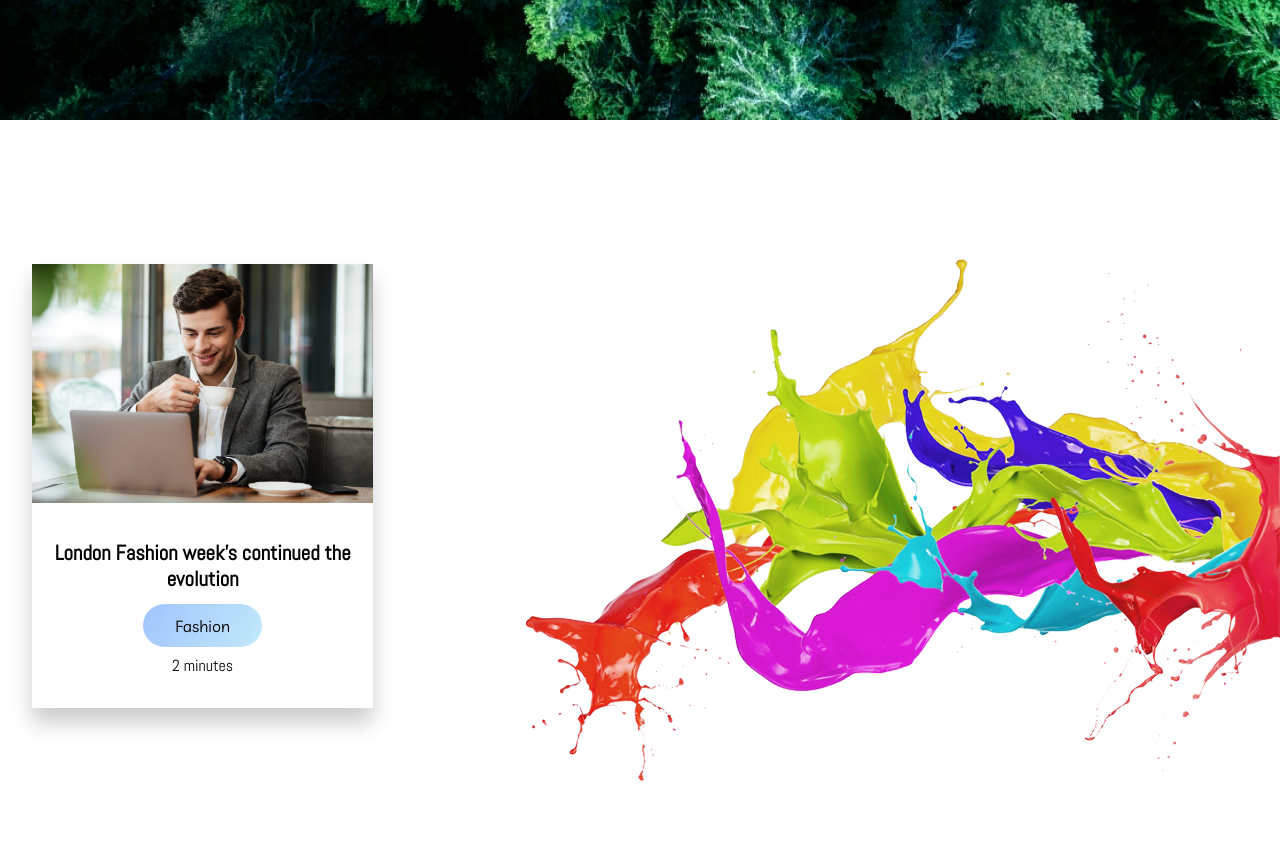
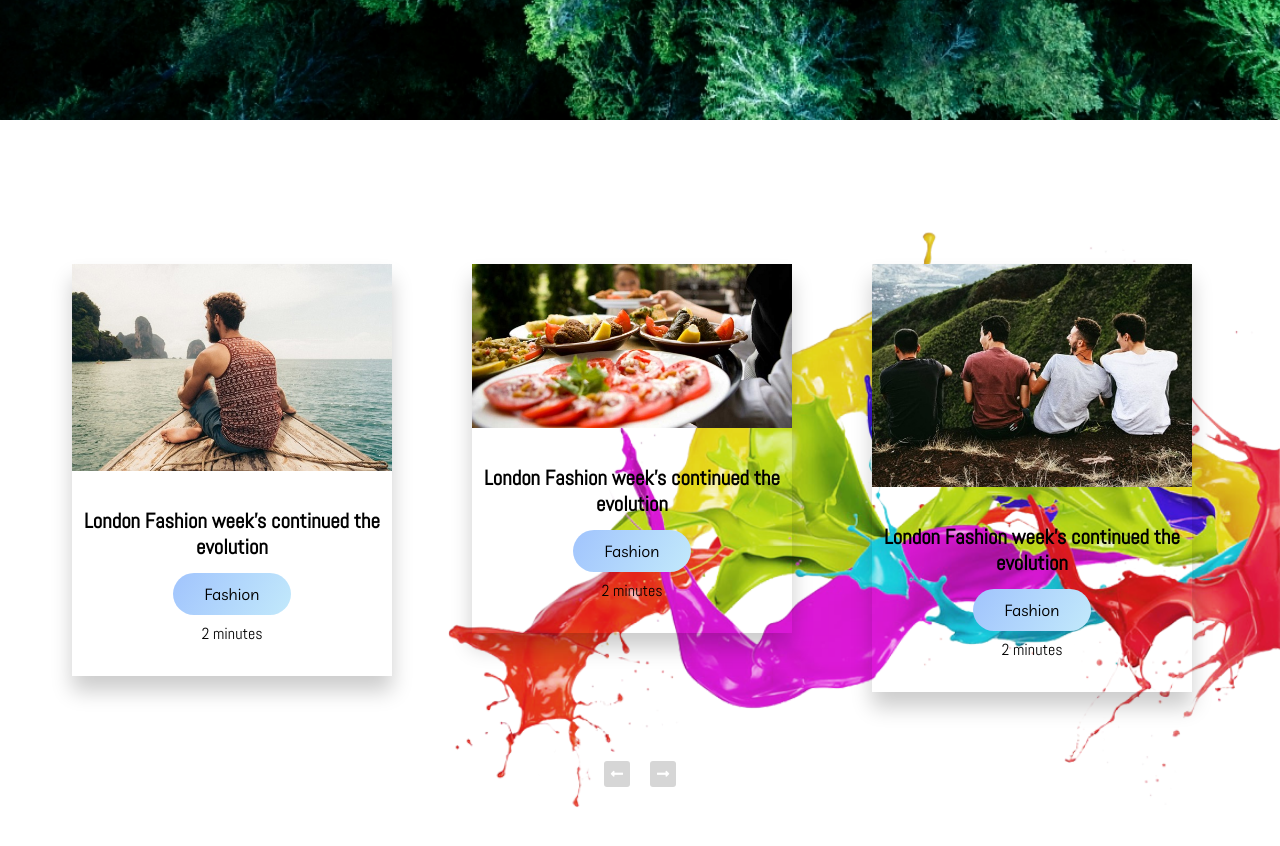
Before and after one commit to sifathossain39/blogger, a plain HTML site: page index.html in a window 1280 px wide. Shown: the part 840-1686 px from the top of the page. Drawn offline with Linux system fonts and the light colour scheme.

Commit message:
set navigation

```diff
--- a/CSS/Styles.css
+++ b/CSS/Styles.css
@@ -74,6 +74,9 @@ span{
   font-family: var(--Abel);
 }
 
+.container{
+  margin: 0 5vh;
+}
 
 
 /* ------x------Global Classes-------x------ */
@@ -197,6 +200,7 @@ span{
     background-position: right;
     height: 100vh;
     width:100%;
+    background-size: 65%;
   }
 
   main .blog-post{
--- a/index.html
+++ b/index.html
@@ -91,7 +91,35 @@
                 <span>2 minutes</span>
               </div>
             </div>
+            <div class="blog-content">
+              <img src="./assets/Blog-post/post-2.jpeg" alt="post-1">
+              <div class="blog-title">
+                <h3>London Fashion week's continued the evolution</h3>
+                <button class="btn btn-blog">Fashion</button>
+                <span>2 minutes</span>
+              </div>
+            </div>
+            <div class="blog-content">
+              <img src="./assets/Blog-post/post-3.jpg" alt="post-1">
+              <div class="blog-title">
+                <h3>London Fashion week's continued the evolution</h3>
+                <button class="btn btn-blog">Fashion</button>
+                <span>2 minutes</span>
+              </div>
+            </div>
+            <div class="blog-content">
+              <img src="./assets/Blog-post/post-4.jpg" alt="post-1">
+              <div class="blog-title">
+                <h3>London Fashion week's continued the evolution</h3>
+                <button class="btn btn-blog">Fashion</button>
+                <span>2 minutes</span>
+              </div>
+            </div>
           </div>
+            <div class="owl-navigation">
+              <span class="owl-nav-prev"><i class="fas fa-long-arrow-alt-left"></i></span>
+              <span class="owl-nav-next"><i class="fas fa-long-arrow-alt-right"></i></span>
+            </div>
         </div>
       </div>
     </section>
--- a/js/main.js
+++ b/js/main.js
@@ -11,7 +11,15 @@ $(document).ready(function(){
 
   /* Owl-crousel for blog */
 
-  $('.owl-carousel').owlCarousel();
+  $('.owl-carousel').owlCarousel({
+    loop:true,
+    autoplay:true,
+    autoplayTimeout:3000,
+    dots:false,
+    nav:true,
+    navText:[$('.owl-navigation .owl-nav-prev'),$('.owl-navigation .owl-nav-next')]
+
+  });
 
 
 
```
